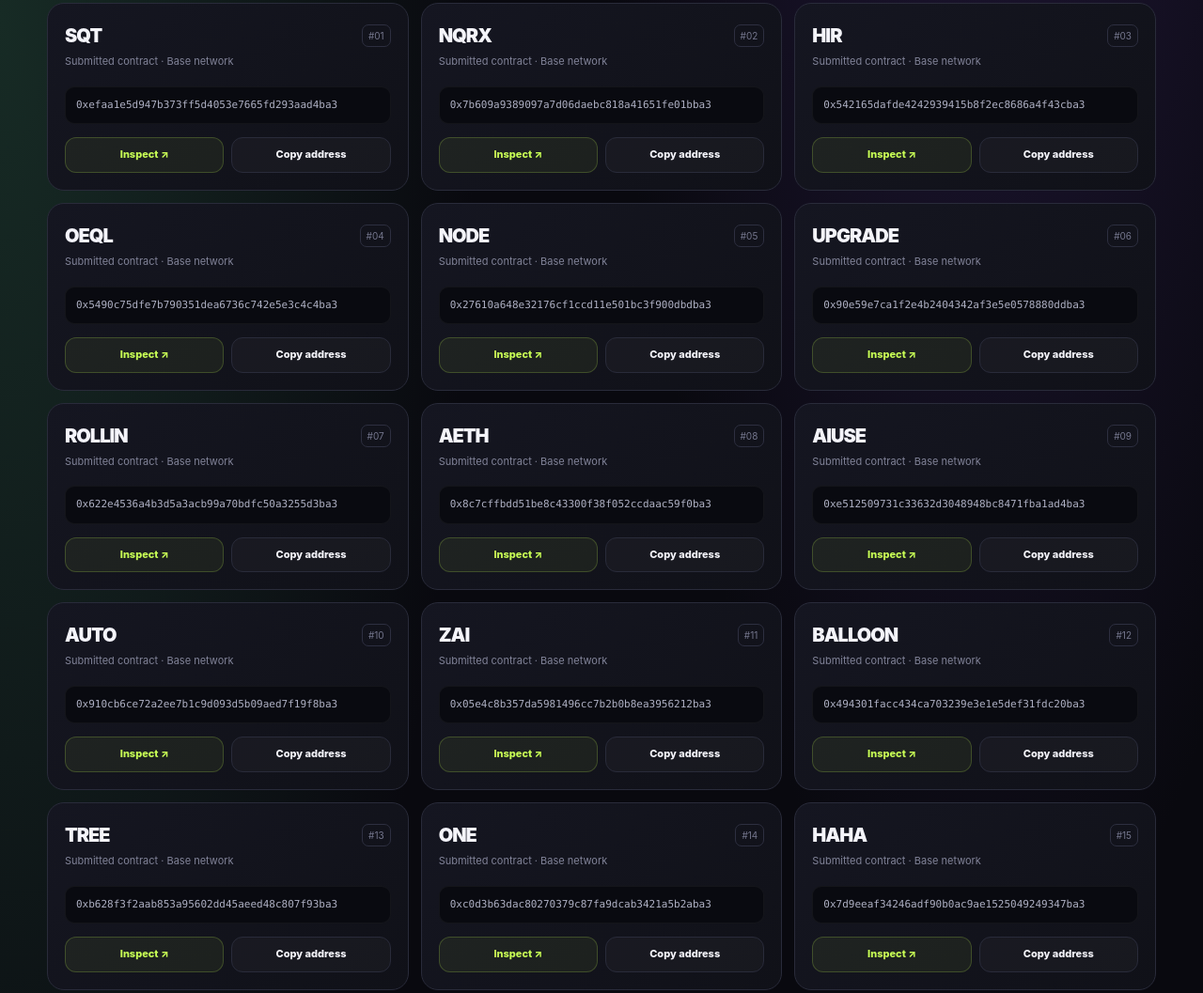
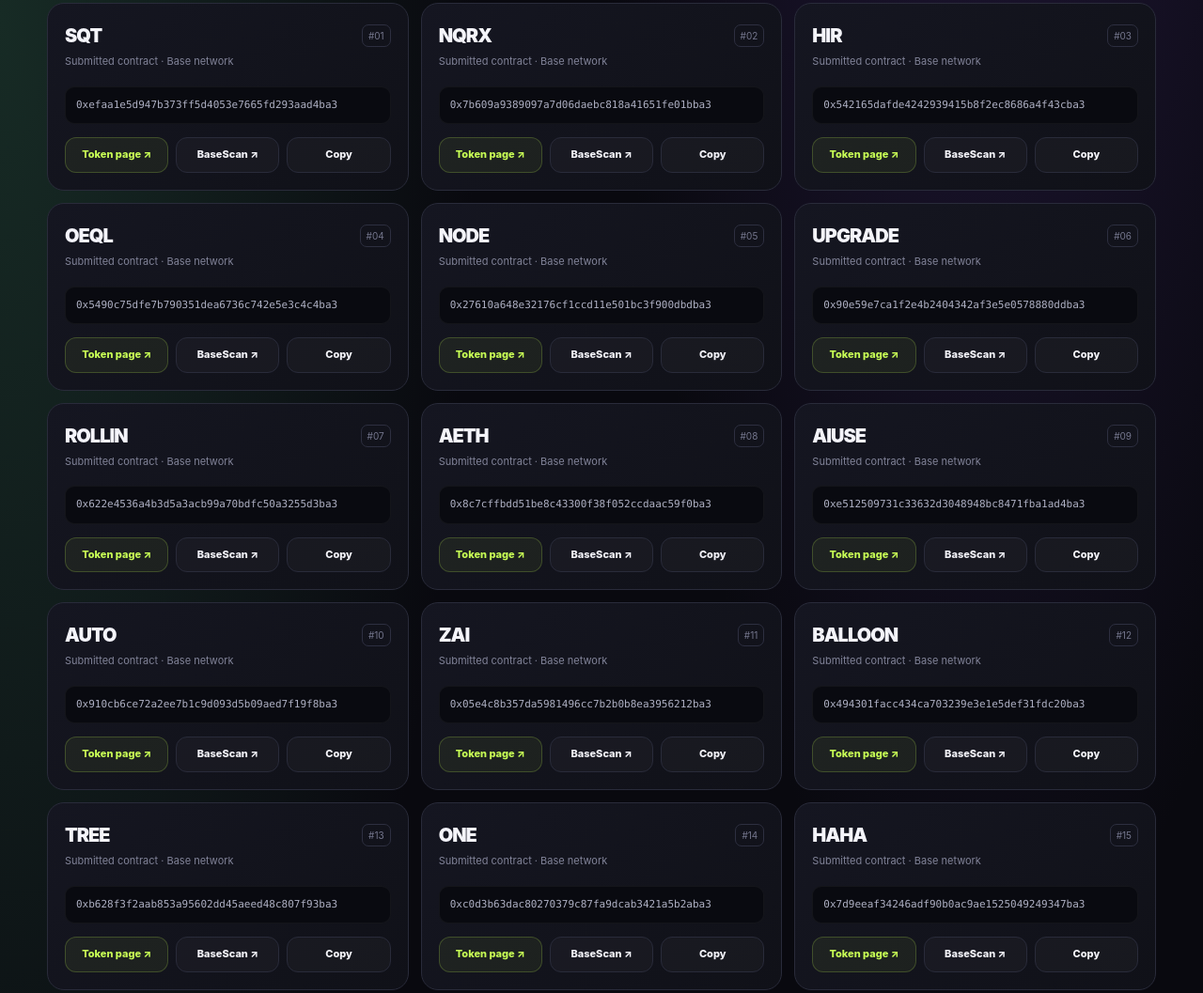
Before and after one commit to wayout4/BaseScan25, a plain HTML site: page index.html in a window 1280 px wide. Shown: the part 1100-2157 px from the top of the page at 94% size. Drawn offline with Linux system fonts and the light colour scheme.

Commit message:
Link BaseGrid directory cards to dedicated token research pages

```diff
--- a/index.html
+++ b/index.html
@@ -37,7 +37,7 @@ const USDC="0x833589fCD6eDb6E08f4c7C32D4f71b54bdA02913",CHAIN=8453,EXPLORER="htt
 const $=s=>document.querySelector(s);
 let activeFilter="all";
 function esc(s){return String(s).replace(/[&<>"']/g,c=>({"&":"&amp;","<":"&lt;",">":"&gt;",'"':"&quot;","'":"&#39;"}[c]))}
-function render(){const q=$("#search").value.trim().toLowerCase();let list=TOKENS.map((t,i)=>({...{symbol:t[0],address:t[1]},index:i})).filter(t=>(t.symbol+" "+t.address).toLowerCase().includes(q));if(activeFilter==="a")list=list.filter(t=>/^[a-f]/i.test(t.symbol));if(activeFilter==="m")list=list.filter(t=>/^[m-z]/i.test(t.symbol));if(activeFilter==="0x")list=list.filter(t=>t.address.toLowerCase().includes(q)||!q);if($("#sort").value==="az")list.sort((a,b)=>a.symbol.localeCompare(b.symbol));$("#count").textContent=list.length+" entr"+(list.length===1?"y":"ies");$("#grid").innerHTML=list.map(t=>'<article class="asset"><div class="asset-head"><div class="token-symbol">'+esc(t.symbol)+'</div><span class="token-num">#'+String(t.index+1).padStart(2,"0")+'</span></div><div class="token-meta">Submitted contract · Base network</div><code class="address">'+esc(t.address)+'</code><div class="asset-actions"><a class="btn primary" href="'+EXPLORER+'/address/'+encodeURIComponent(t.address)+'" target="_blank" rel="noopener noreferrer">Inspect ↗</a><button class="btn" type="button" data-copy="'+esc(t.address)+'">Copy address</button></div></article>').join("")||'<div class="empty"><strong>No matching contracts.</strong><br>Try a different ticker or address.</div>'}
+function render(){const q=$("#search").value.trim().toLowerCase();let list=TOKENS.map((t,i)=>({...{symbol:t[0],address:t[1]},index:i})).filter(t=>(t.symbol+" "+t.address).toLowerCase().includes(q));if(activeFilter==="a")list=list.filter(t=>/^[a-f]/i.test(t.symbol));if(activeFilter==="m")list=list.filter(t=>/^[m-z]/i.test(t.symbol));if(activeFilter==="0x")list=list.filter(t=>t.address.toLowerCase().includes(q)||!q);if($("#sort").value==="az")list.sort((a,b)=>a.symbol.localeCompare(b.symbol));$("#count").textContent=list.length+" entr"+(list.length===1?"y":"ies");$("#grid").innerHTML=list.map(t=>'<article class="asset"><div class="asset-head"><div class="token-symbol">'+esc(t.symbol)+'</div><span class="token-num">#'+String(t.index+1).padStart(2,"0")+'</span></div><div class="token-meta">Submitted contract · Base network</div><code class="address">'+esc(t.address)+'</code><div class="asset-actions"><a class="btn primary" href="./tokens/'+encodeURIComponent(t.symbol.replace(/[^a-zA-Z0-9-]/g,"-"))+'/index.html">Token page ↗</a><a class="btn" href="'+EXPLORER+'/address/'+encodeURIComponent(t.address)+'" target="_blank" rel="noopener noreferrer">BaseScan ↗</a><button class="btn" type="button" data-copy="'+esc(t.address)+'">Copy</button></div></article>').join("")||'<div class="empty"><strong>No matching contracts.</strong><br>Try a different ticker or address.</div>'}
 $("#search").addEventListener("input",render);$("#sort").addEventListener("change",render);document.querySelectorAll("[data-filter]").forEach(b=>b.addEventListener("click",()=>{activeFilter=b.dataset.filter;document.querySelectorAll("[data-filter]").forEach(x=>x.setAttribute("aria-pressed",String(x===b)));render()}));
 $("#grid").addEventListener("click",async e=>{const b=e.target.closest("[data-copy]");if(!b)return;try{await navigator.clipboard.writeText(b.dataset.copy);b.textContent="Copied ✓";setTimeout(()=>b.textContent="Copy address",1500)}catch{window.prompt("Copy contract address",b.dataset.copy)}});
 document.querySelectorAll("[data-amount]").forEach(b=>b.addEventListener("click",()=>$("#amount").value=b.dataset.amount));
```
